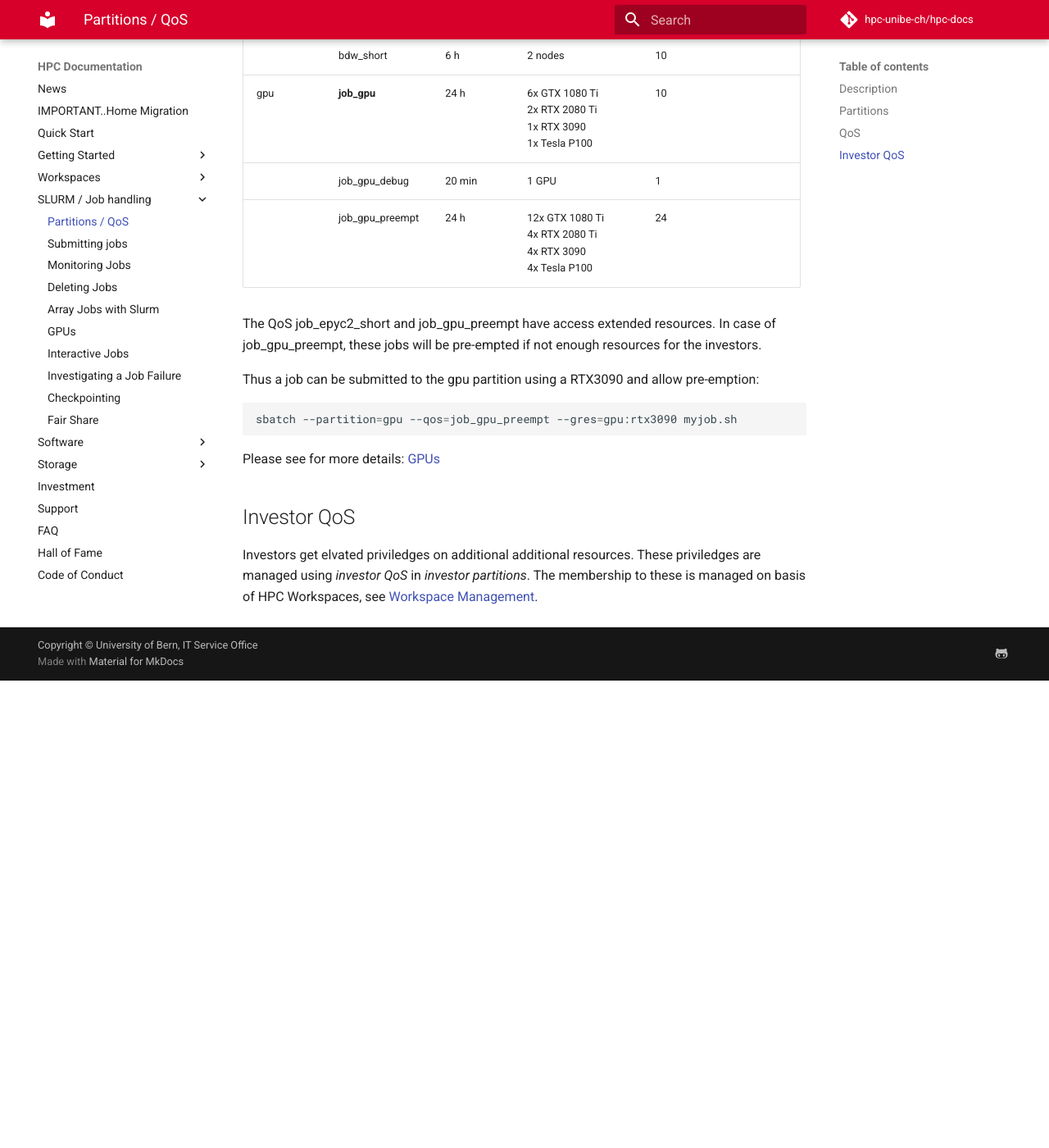
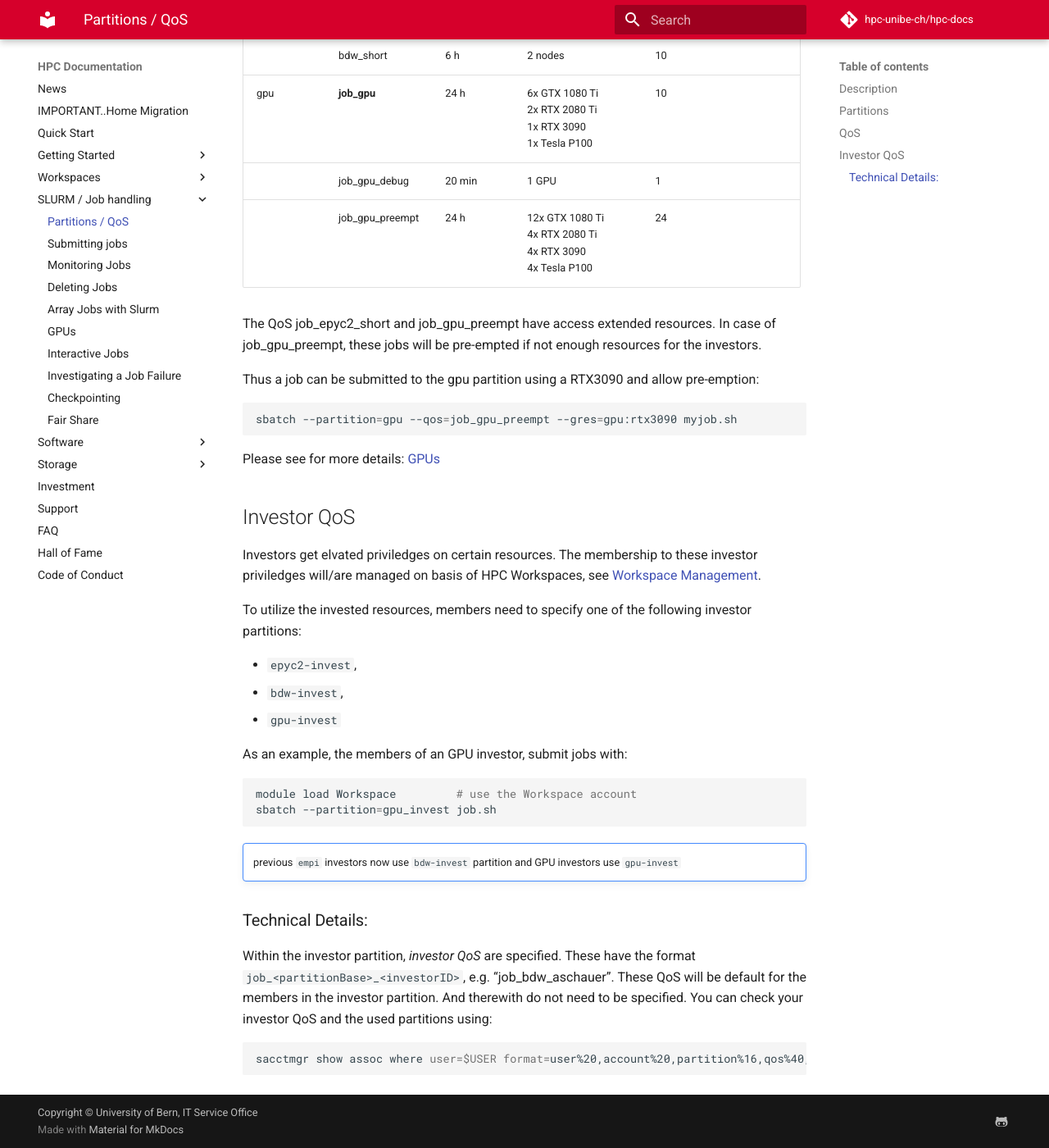
Before and after one commit to hpc-unibe-ch/hpc-unibe-ch.github.io, an MkDocs documentation site: the page built from docs/slurm/partitions.md, in a window 1280 px wide and 1400 px high, scrolled down 1560 px. Shown: the whole window at 82% size. Built offline with MkDocs 1.6.1 and Material for MkDocs 9.7.7, drawn with Linux system fonts in a browser that asks for light colours; comment, search, counter and statistics services are not loaded; before the commit the page ends 2390 px from its top, so only the background shows below that.

Commit message:
Slurm investor notes

````diff
--- a/docs/slurm/partitions.md
+++ b/docs/slurm/partitions.md
@@ -55,4 +55,28 @@ sbatch --partition=gpu --qos=job_gpu_preempt --gres=gpu:rtx3090 myjob.sh
 Please see for more details: [GPUs](gpus.md)
 
 ## Investor QoS
-Investors get elvated priviledges on additional additional resources. These priviledges are managed using *investor QoS* in *investor partitions*. The membership to these is managed on basis of HPC Workspaces, see [Workspace Management](../hpc-workspaces/management.md#investor-qos).
+Investors get elvated priviledges on certain resources.
+The membership to these investor priviledges will/are managed on basis of HPC Workspaces, see [Workspace Management](../hpc-workspaces/management.md#investor-qos).
+
+To utilize the invested resources, members need to specify one of the following investor partitions:
+
+- `epyc2-invest`,
+- `bdw-invest`,
+- `gpu-invest`
+
+As an example, the members of an GPU investor, submit jobs with:
+```Bash
+module load Workspace         # use the Workspace account
+sbatch --partition=gpu_invest job.sh
+```
+
+!!! note ""
+    previous `empi` investors now use `bdw-invest` partition and GPU investors use `gpu-invest`
+
+### Technical Details:
+Within the investor partition, *investor QoS* are specified. These have the format `job_<partitionBase>_<investorID>`, e.g. "job_bdw_aschauer".
+These QoS will be default for the members in the investor partition. And therewith do not need to be specified.
+You can check your investor QoS and the used partitions using:
+```Bash
+sacctmgr show assoc where user=$USER format=user%20,account%20,partition%16,qos%40,defaultqos%20
+```
````
Also changed, not shown: docs/hpc-workspaces/management.md (+12 -2 lines).
